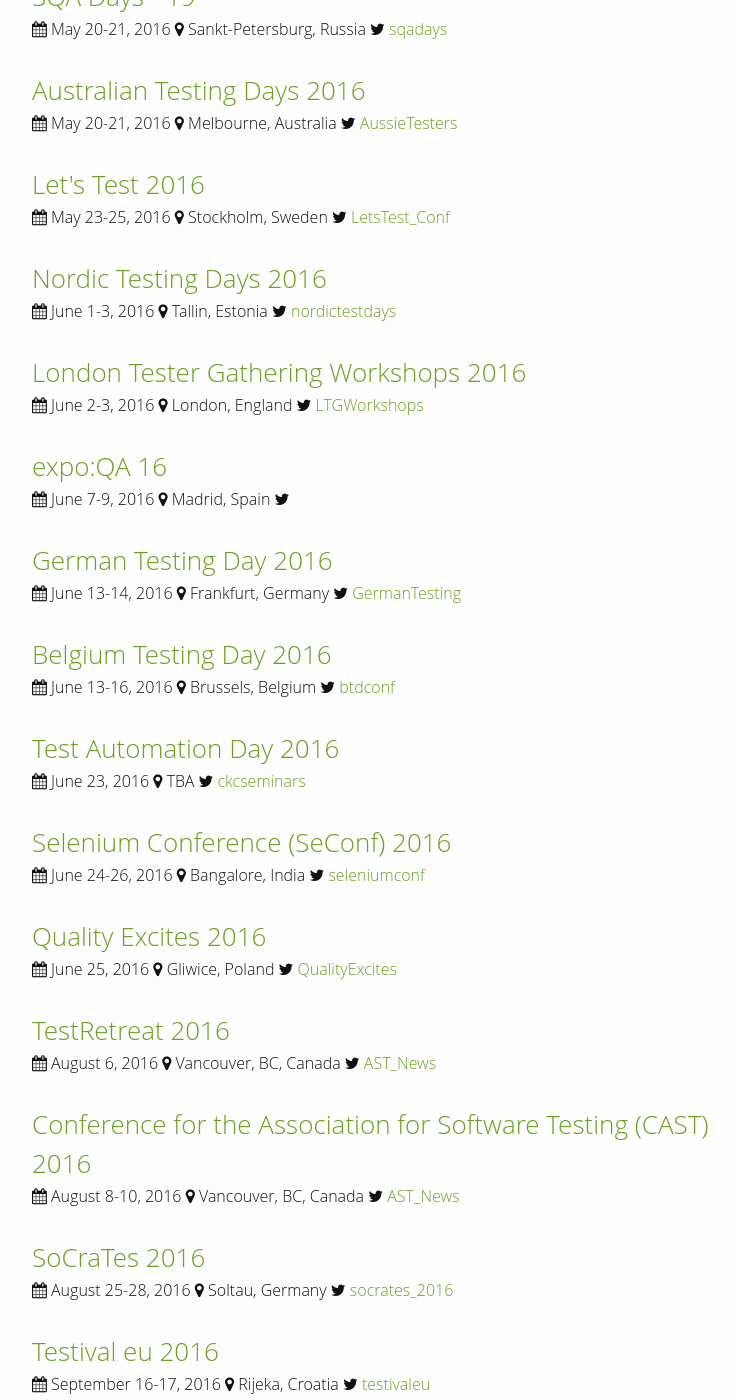
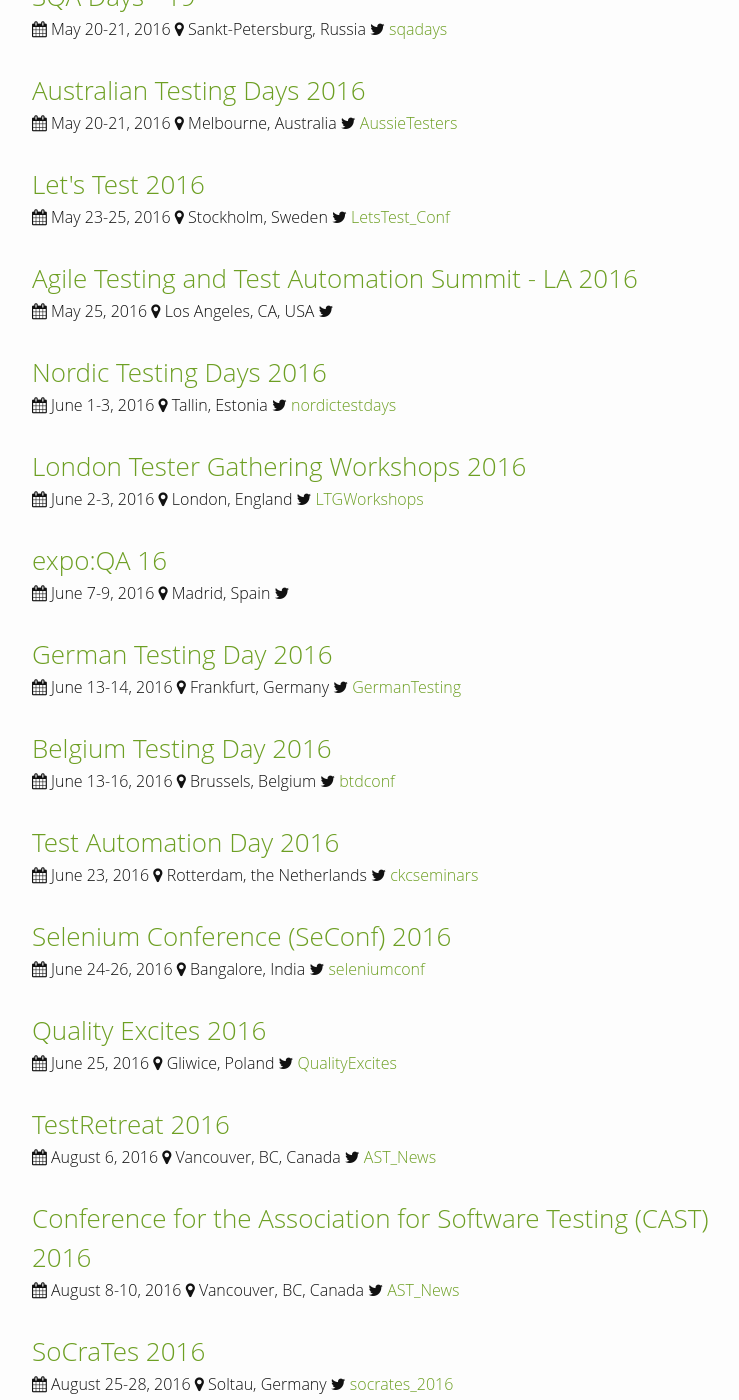
Before and after one commit to TestingConferences/testingconferences.github.io, a Jekyll site: the page built from index.html, in a window 1280 px wide and 1400 px high, scrolled down 1401 px. Shown: the whole window, without its empty margins (238-977 px from the left). Built offline with Jekyll 4.4.1, drawn with Linux system fonts in a browser that asks for light colours.

Commit message:
Updated date, added Agile Testing & Test Automation Summit

```diff
--- a/_data/current.yml
+++ b/_data/current.yml
@@ -14,7 +14,6 @@
   location: Montrouge, France
   dates: "April 12, 2016"
   url: http://www.cftl.fr/JFTL
-  twitter:
 
 - name: Quality Jam 2016
   location: Atlanta, GA, USA
@@ -62,7 +61,6 @@
   location: Rimini, Italy
   dates: "May 12-14, 2016"
   url: http://www.socrates-conference.it/
-  twitter:
 
 - name: National Software Testing Conference 2016
   location: London, England
@@ -94,6 +92,11 @@
   url: http://lets-test.com/
   twitter: LetsTest_Conf
 
+- name: Agile Testing and Test Automation Summit - LA 2016
+  location: Los Angeles, CA, USA
+  dates: "May 25, 2016"
+  url: http://usrsystems.com/Agile_Testing_and_Test_Automation_Summit_LosAngeles/
+
 - name: Nordic Testing Days 2016
   location: Tallin, Estonia
   dates: "June 1-3, 2016"
@@ -124,7 +127,7 @@
   twitter: btdconf
 
 - name: Test Automation Day 2016
-  location: TBA
+  location: Rotterdam, the Netherlands
   dates: "June 23, 2016"
   url: http://www.testautomationday.com/
   twitter: ckcseminars
```
